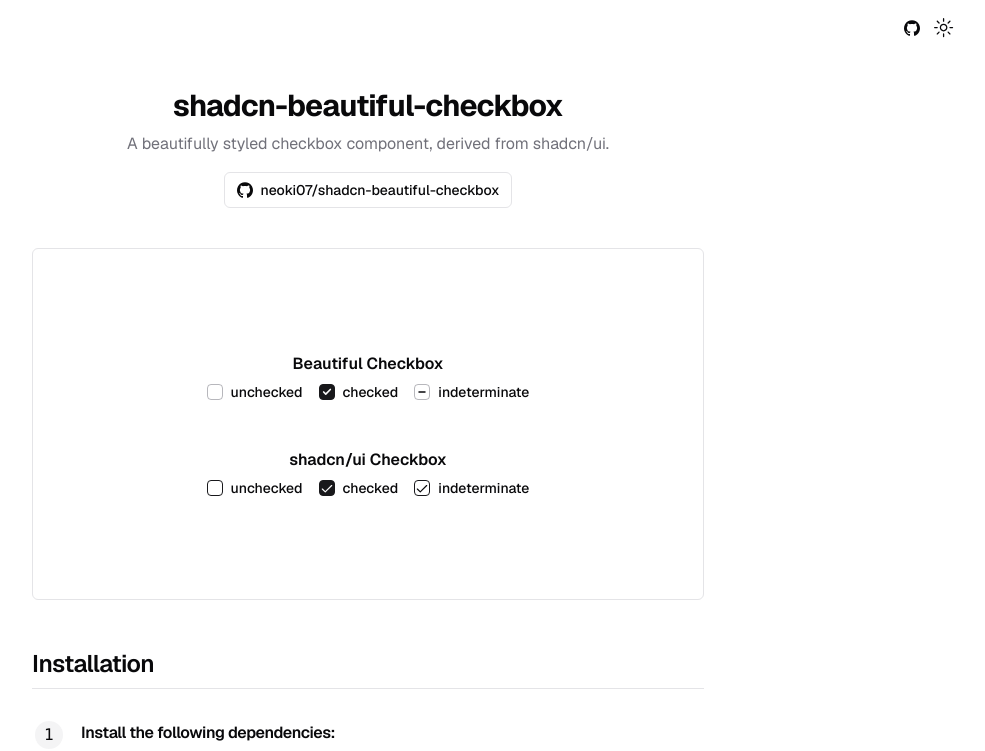
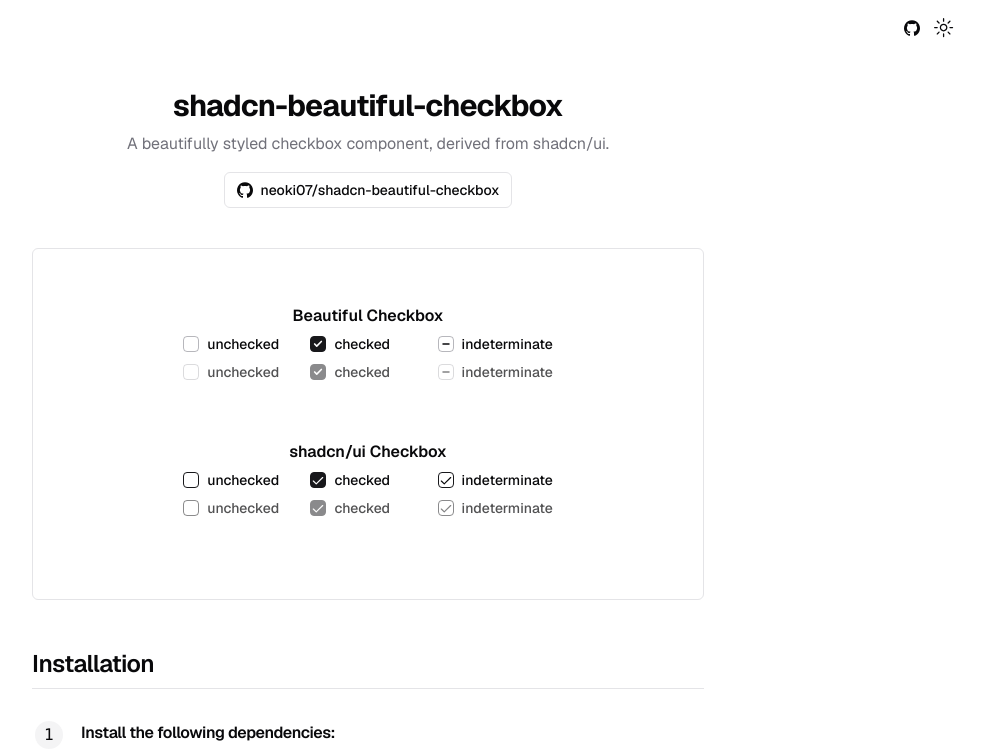
Before and after one commit to neoki07/shadcn-beautiful-checkbox, a Next.js app: page / in a window 1280 px wide. Shown: the top 751 px of the page, without its empty margins (272-1257 px from the left). Built offline with nearby package versions, Linux system fonts and the light colour scheme.

Commit message:
feat: add disabled checkboxes in demo component

```diff
--- a/src/app/demo.tsx
+++ b/src/app/demo.tsx
@@ -1,7 +1,5 @@
 import { Checkbox as BeautifulCheckbox } from "@/components/ui/beautiful-checkbox"
 import { Checkbox } from "@/components/ui/checkbox"
-
-const CHECKBOX_STATES = ["unchecked", "checked", "indeterminate"] as const
 
 const SECTION_ITEMS = [
   {
@@ -16,18 +14,24 @@
 
 export function Demo() {
   return (
-    <div className="flex flex-col items-center justify-center space-y-12">
+    <div className="flex flex-col items-center justify-center space-y-12 sm:space-y-8">
       {SECTION_ITEMS.map(({ title, Component }) => (
         <fieldset key={title} className="space-y-2">
           <legend className="font-semibold sm:text-center">{title}</legend>
-          <div className="flex flex-col justify-center gap-2 sm:flex-row sm:items-center sm:gap-4">
-            {CHECKBOX_STATES.map((state) => {
+          <div className="grid grid-flow-col grid-rows-3 gap-3 sm:grid-flow-row sm:grid-cols-3">
+            {[false, true].map((disabled) => (
+              <>
+                {["unchecked", "checked", "indeterminate"].map((state) => {
                   const checkedValue =
                     state === "indeterminate" ? state : state === "checked"
 
                   return (
                     <div key={state} className="flex items-center space-x-2">
-                  <Component id="terms" defaultChecked={checkedValue} />
+                      <Component
+                        id="terms"
+                        defaultChecked={checkedValue}
+                        disabled={disabled}
+                      />
                       <label
                         htmlFor="terms"
                         className="text-sm font-medium leading-none peer-disabled:cursor-not-allowed peer-disabled:opacity-70"
@@ -37,6 +41,8 @@
                     </div>
                   )
                 })}
+              </>
+            ))}
           </div>
         </fieldset>
       ))}
```
Lines whose indentation alone changed are shown as unchanged.
